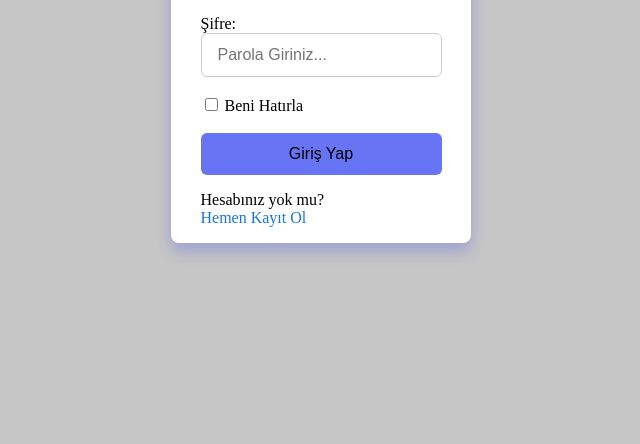
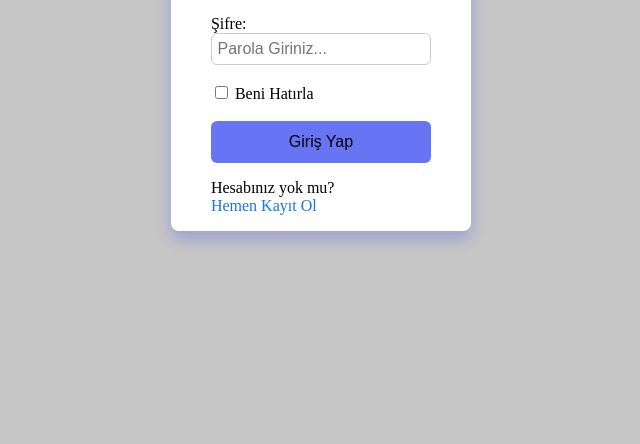
Before and after one commit to kenanturgay/Insider-Bootcamp, a plain HTML site: page Day-2-CSS-Exercise/login.html in a window 1280 px wide. Shown: the part 356-800 px from the top of the page, without its empty margins (319-959 px from the left). Drawn offline with Linux system fonts and the light colour scheme.

Commit message:
Giriş formu stilinde güncelleme; input alanlarının iç boşlukları ayarlandı.

```diff
--- a/Day-2-CSS-Exercise/style.css
+++ b/Day-2-CSS-Exercise/style.css
@@ -37,7 +37,7 @@ a {
 input[type="text"],
 input[type="email"],
 input[type="password"] {
-  padding: 0.75rem 1rem;
+  padding: 0.35rem 0.35rem;
   border: 1px solid #ccc;
   border-radius: 0.375rem;
   font-size: 1rem;
```
